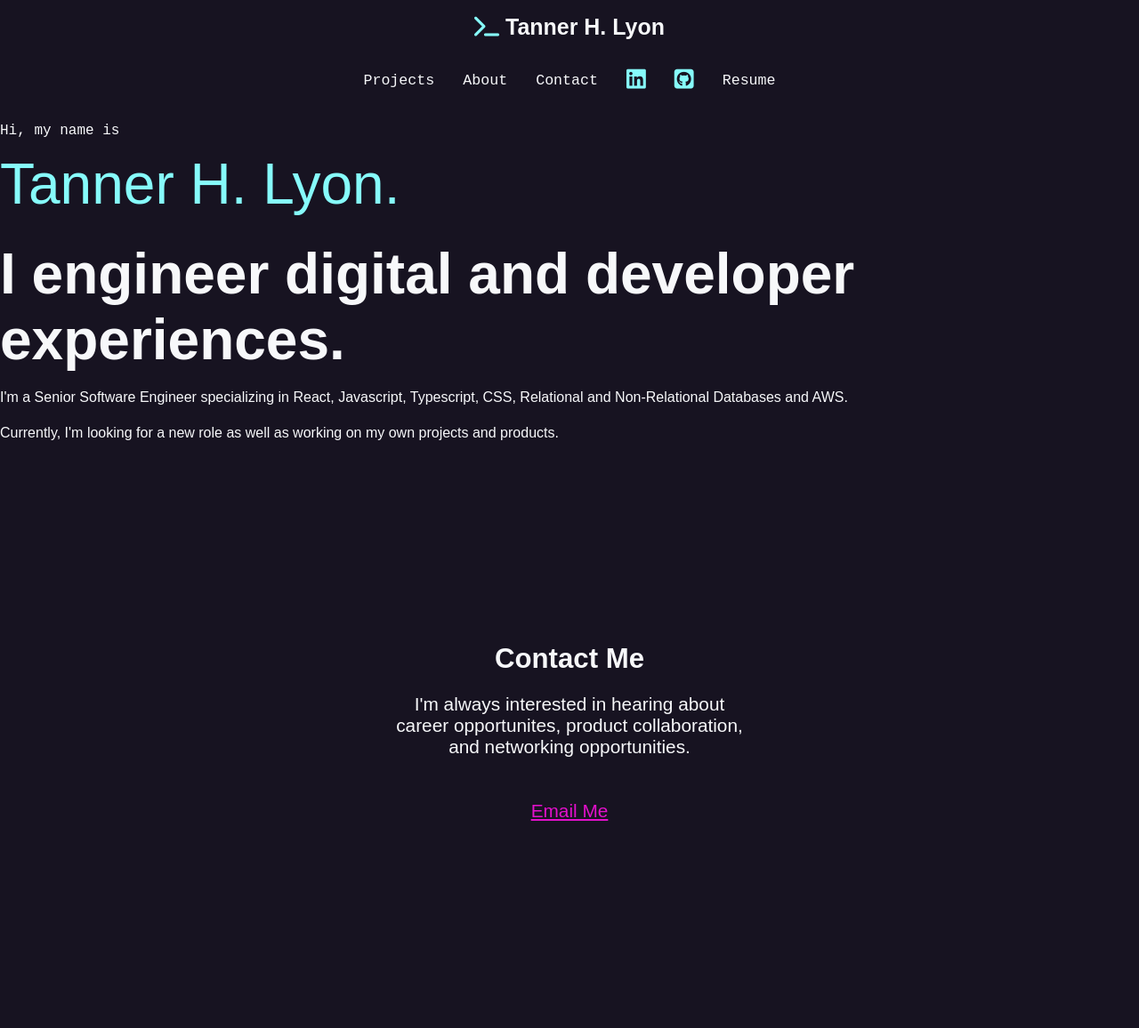
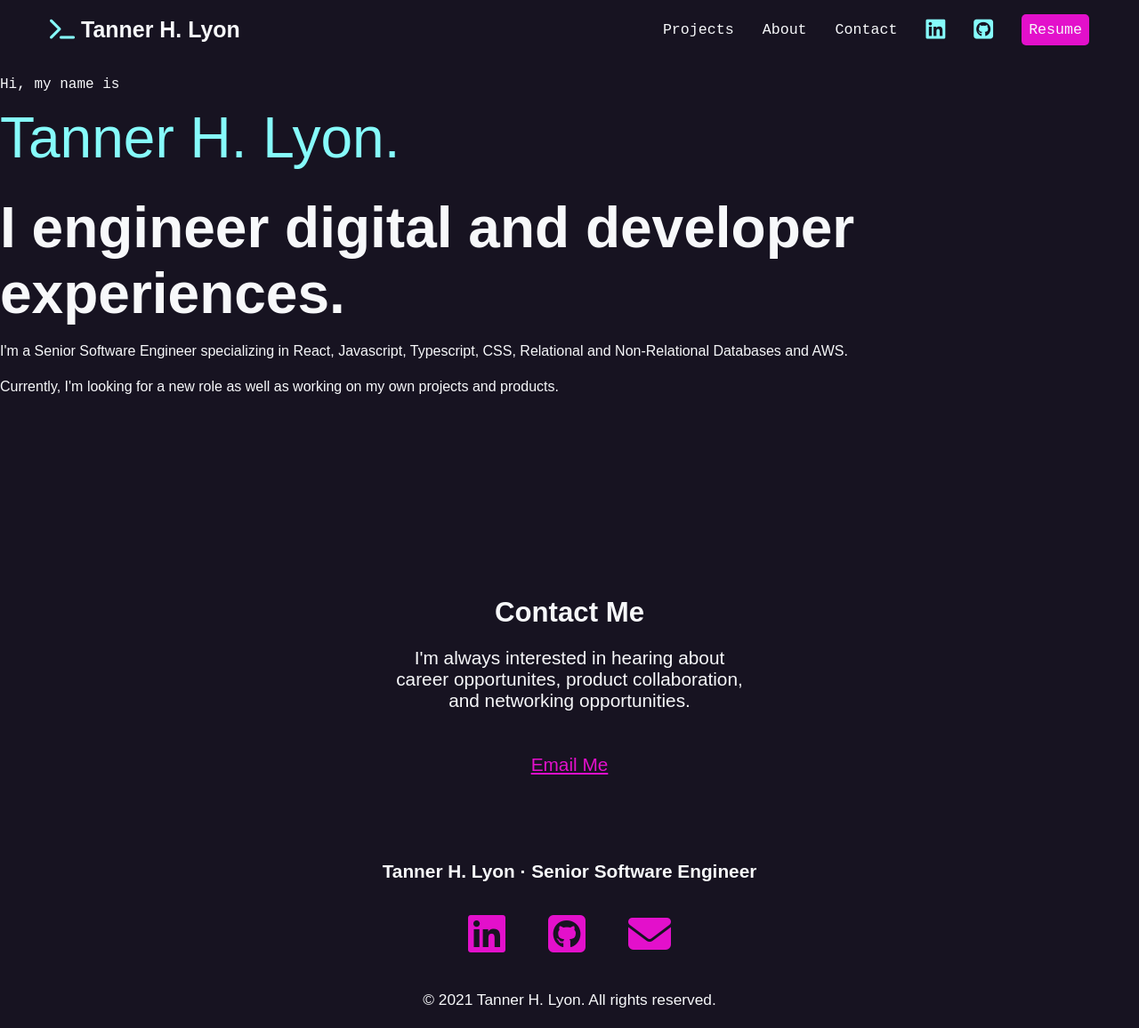
Before and after one commit to THLyon/THLyon.github.io, a website built with Vite: page Client/index.html in a window 1280 px wide. Shown: the whole page at 89% size. Before the commit the page ends 993 px from the top, so only its background shows below. Built offline with nearby package versions, Linux system fonts and the light colour scheme.

Commit message:
footer styling

```diff
--- a/Client/index.html
+++ b/Client/index.html
@@ -32,7 +32,7 @@
                     <span class="sr-only">Github</span>
                 </a>
             </ul>
-            <ul><a href=""> Resume </a></ul>
+            <ul><a class="button" href=""> Resume </a></ul>
         </ul>
     </nav>
     <section id="intro">
@@ -46,5 +46,23 @@
         <p>I'm always interested in hearing about career opportunites, product collaboration, and networking opportunities.</p>
        <p><a href="mailto:tannerhlyon@gmail.com"> Email Me</a></p>
     </section>
+    <footer id="footer">
+        <h4>Tanner H. Lyon &middot; Senior Software Engineer</h4>
+        <ul>
+            <a href="https://www.linkedin.com/in/tannerhlyon/">
+                <span class="fa-brands fa-linkedin" aria-hidden="true"></span>
+                <span class="sr-only">LinkedIn</span>
+            </a>
+            <a href="https://github.com/THLyon">
+                <span class="fa-brands fa-square-github" aria-hidden="true"></span>
+                <span class="sr-only">Github</span>
+            </a>
+                <a href="mailto:tannerhlyon@gmail.com">
+                   <span class="fas fa-envelope" aria-hidden="true"></span>
+                   <span class="sr-only">Email Me</span>
+                </a>
+        </ul>
+        <p><small>&copy; 2021 Tanner H. Lyon. All rights reserved.</small></p>
+    </footer>
 </body>
 </html>
--- a/Client/styles.css
+++ b/Client/styles.css
@@ -129,3 +129,47 @@ nav h1 [class*="fa-"]{
     font-size: 100%;
     color: var(--aqua);
 }
+
+.button{
+    background-color: var(--magenta);
+    padding: 0.5rem;
+    border-radius: 5px;
+}
+
+.button:hover{
+    color: var(--white);
+    background-color: var(--hotmag);
+}
+
+/*! Footer */
+
+footer {
+    text-align: center;
+
+}
+
+footer ul {
+    list-style-type: none;
+    padding: 0;
+    margin: 2rem 0;
+    display: flex;
+    flex-flow: row wrap;
+    justify-content: center;
+    gap: 3rem;
+    font-size: 3rem;
+}
+
+/** media query, this only applies when the width is 850px or larger*/
+
+@media(min-width: 850px){
+    nav{
+        max-width: 1200px;
+        /**center nicely on page*/
+        margin: 0 auto;
+    }
+    nav h1:first-child{
+        flex-basis: auto;
+        text-align: left;
+        margin-right: auto;
+    }
+}
```
